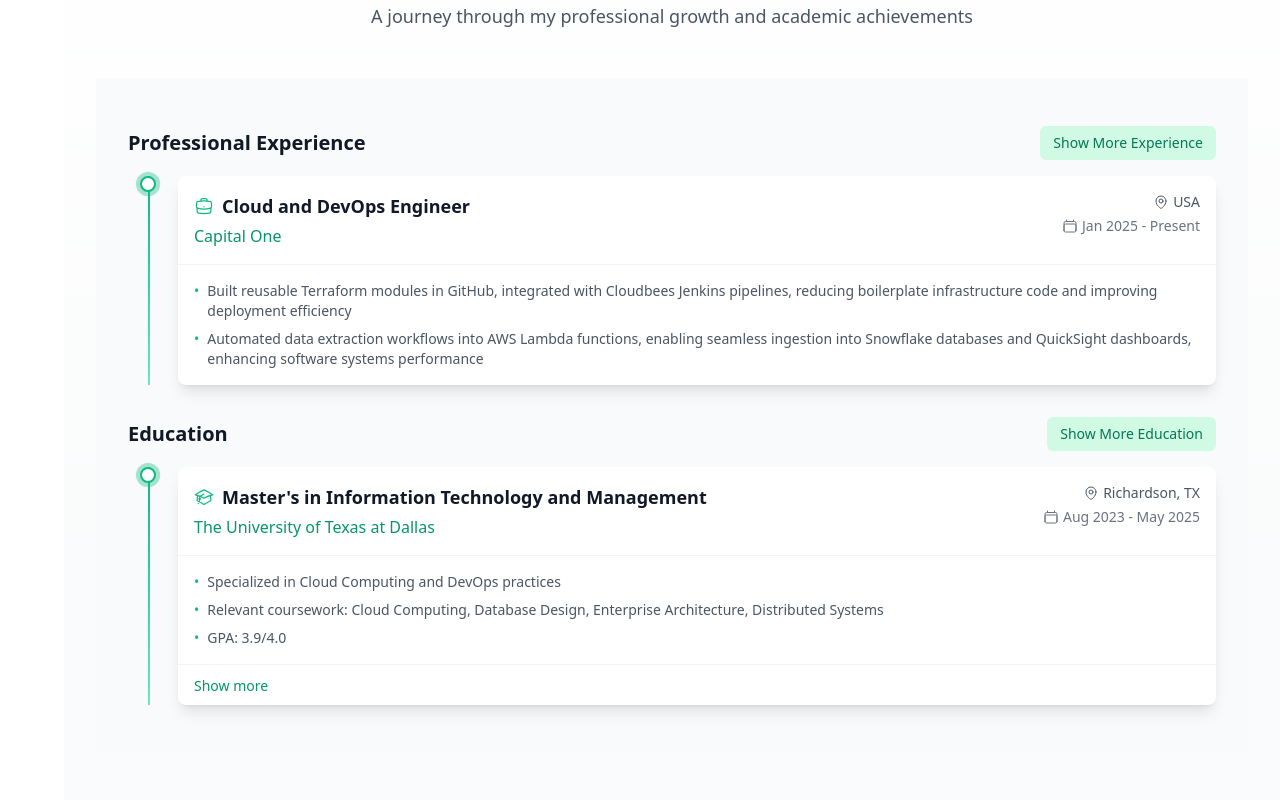
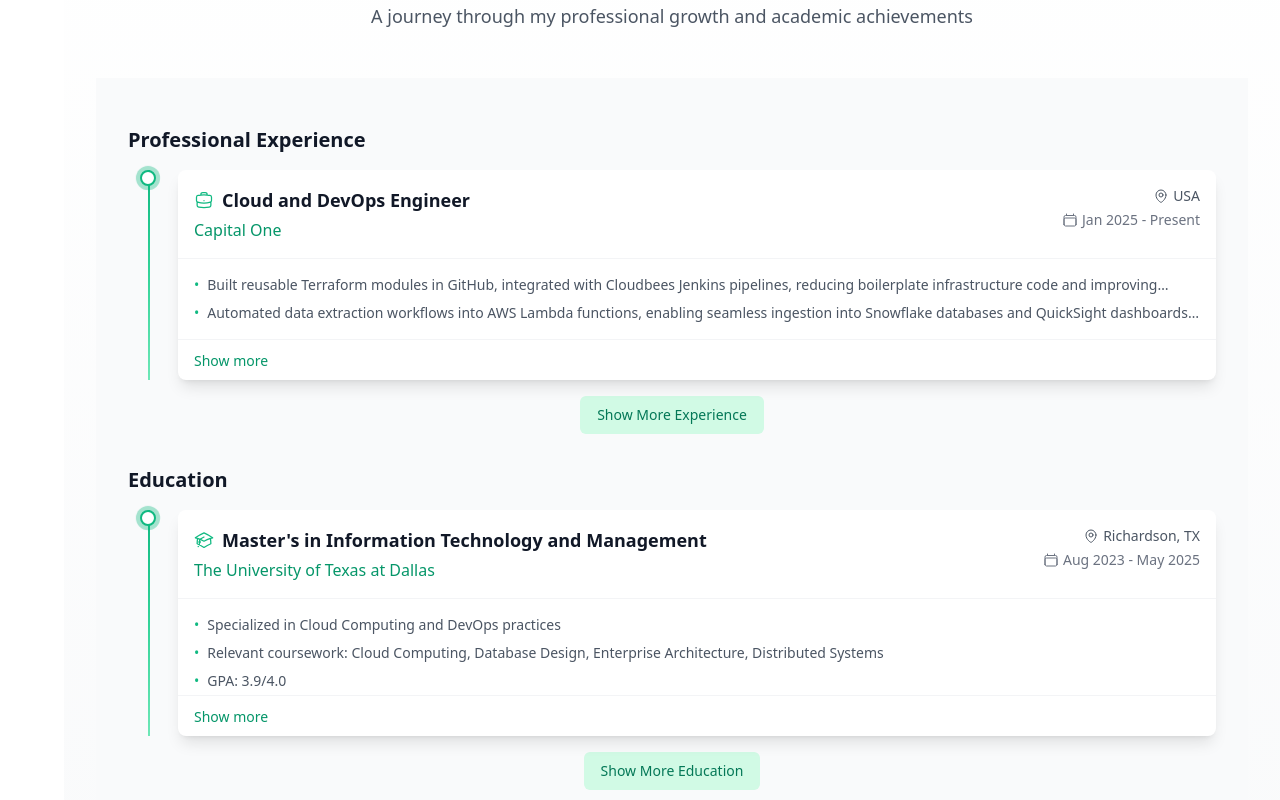
Before and after one commit to iamvenkatgiri/iamvenkatgiri.github.io, a Next.js app: page / in a window 1280 px wide. Shown: the part 1740-2540 px from the top of the page. Built offline with nearby package versions, Linux system fonts and the light colour scheme.

Commit message:
Fixed education section

```diff
--- a/src/components/ExperienceSection.tsx
+++ b/src/components/ExperienceSection.tsx
@@ -1,6 +1,6 @@
 'use client';
 
-import { motion } from 'framer-motion';
+import { motion, AnimatePresence } from 'framer-motion';
 import { useState } from 'react';
 import Timeline from './Timeline';
 import { events } from '@/data/events';
@@ -35,20 +35,23 @@ export default function ExperienceSection() {
         <div className="space-y-8">
           {/* Experience Section */}
           <div>
-            <div className="flex items-center justify-between mb-4">
+            <div className="mb-4">
               <h3 className="text-xl font-semibold text-gray-900 dark:text-white">
                 Professional Experience
               </h3>
+            </div>
+            <Timeline events={defaultExperienceEvents} />
             {remainingExperienceEvents.length > 0 && (
+              <div className="mt-4 text-center">
                 <button
                   onClick={() => setShowAllExperience(!showAllExperience)}
-                  className="inline-flex items-center px-3 py-1.5 border border-transparent text-sm font-medium rounded-md text-emerald-700 dark:text-emerald-400 bg-emerald-100 dark:bg-emerald-900/30 hover:bg-emerald-200 dark:hover:bg-emerald-900/50 focus:outline-none focus:ring-2 focus:ring-offset-2 focus:ring-emerald-500 transition-colors"
+                  className="inline-flex items-center justify-center px-4 py-2 border border-transparent text-sm font-medium rounded-md text-emerald-700 dark:text-emerald-400 bg-emerald-100 dark:bg-emerald-900/30 hover:bg-emerald-200 dark:hover:bg-emerald-900/50 focus:outline-none focus:ring-2 focus:ring-offset-2 focus:ring-emerald-500 transition-colors"
                 >
                   {showAllExperience ? 'Show Less' : 'Show More Experience'}
                 </button>
+              </div>
             )}
-            </div>
-            <Timeline events={defaultExperienceEvents} />
+            <AnimatePresence>
               {showAllExperience && remainingExperienceEvents.length > 0 && (
                 <motion.div
                   initial={{ opacity: 0, height: 0 }}
@@ -60,24 +63,28 @@ export default function ExperienceSection() {
                   <Timeline events={remainingExperienceEvents} />
                 </motion.div>
               )}
+            </AnimatePresence>
           </div>
 
           {/* Education Section */}
           <div>
-            <div className="flex items-center justify-between mb-4">
+            <div className="mb-4">
               <h3 className="text-xl font-semibold text-gray-900 dark:text-white">
                 Education
               </h3>
+            </div>
+            <Timeline events={defaultEducationEvents} />
             {remainingEducationEvents.length > 0 && (
+              <div className="mt-4 text-center">
                 <button
                   onClick={() => setShowAllEducation(!showAllEducation)}
-                  className="inline-flex items-center px-3 py-1.5 border border-transparent text-sm font-medium rounded-md text-emerald-700 dark:text-emerald-400 bg-emerald-100 dark:bg-emerald-900/30 hover:bg-emerald-200 dark:hover:bg-emerald-900/50 focus:outline-none focus:ring-2 focus:ring-offset-2 focus:ring-emerald-500 transition-colors"
+                  className="inline-flex items-center justify-center px-4 py-2 border border-transparent text-sm font-medium rounded-md text-emerald-700 dark:text-emerald-400 bg-emerald-100 dark:bg-emerald-900/30 hover:bg-emerald-200 dark:hover:bg-emerald-900/50 focus:outline-none focus:ring-2 focus:ring-offset-2 focus:ring-emerald-500 transition-colors"
                 >
                   {showAllEducation ? 'Show Less' : 'Show More Education'}
                 </button>
+              </div>
             )}
-            </div>
-            <Timeline events={defaultEducationEvents} />
+            <AnimatePresence>
               {showAllEducation && remainingEducationEvents.length > 0 && (
                 <motion.div
                   initial={{ opacity: 0, height: 0 }}
@@ -89,6 +96,7 @@ export default function ExperienceSection() {
                   <Timeline events={remainingEducationEvents} />
                 </motion.div>
               )}
+            </AnimatePresence>
           </div>
         </div>
       </div>
--- a/src/components/Timeline.tsx
+++ b/src/components/Timeline.tsx
@@ -84,14 +84,14 @@ export default function Timeline({ events }: TimelineProps) {
                 {/* Description */}
                 <div
                   className="overflow-hidden transition-all duration-300"
-                  style={{ maxHeight: expandedIndex === index ? '1000px' : '120px' }}
+                  style={{ maxHeight: expandedIndex === index ? '1000px' : '96px' }}
                 >
                   <div className="p-4">
                     <ul className="space-y-2">
                       {event.description.map((item, i) => (
                         <li key={i} className="text-sm text-gray-600 dark:text-gray-300 flex items-start">
                           <span className="mr-2 text-emerald-500 dark:text-emerald-400">•</span>
-                          <span className="line-clamp-3 hover:line-clamp-none transition-all duration-300">{item}</span>
+                          <span className={expandedIndex === index ? '' : 'line-clamp-1'}>{item}</span>
                         </li>
                       ))}
                     </ul>
@@ -99,11 +99,11 @@ export default function Timeline({ events }: TimelineProps) {
                 </div>
 
                 {/* Expand/Collapse Button */}
-                {event.description.length > 2 && (
+                {event.description.length > 0 && (
                   <div className="px-4 py-2 border-t border-gray-100 dark:border-gray-700">
                     <button
                       onClick={() => setExpandedIndex(expandedIndex === index ? null : index)}
-                      className="text-sm text-emerald-600 dark:text-emerald-400 hover:text-emerald-700 dark:hover:text-emerald-300 transition-colors"
+                      className="text-sm text-emerald-600 dark:text-emerald-400 hover:text-emerald-700 dark:hover:text-emerald-300 transition-colors w-full text-left"
                     >
                       {expandedIndex === index ? 'Show less' : 'Show more'}
                     </button>
```
Lines whose indentation alone changed are shown as unchanged.
